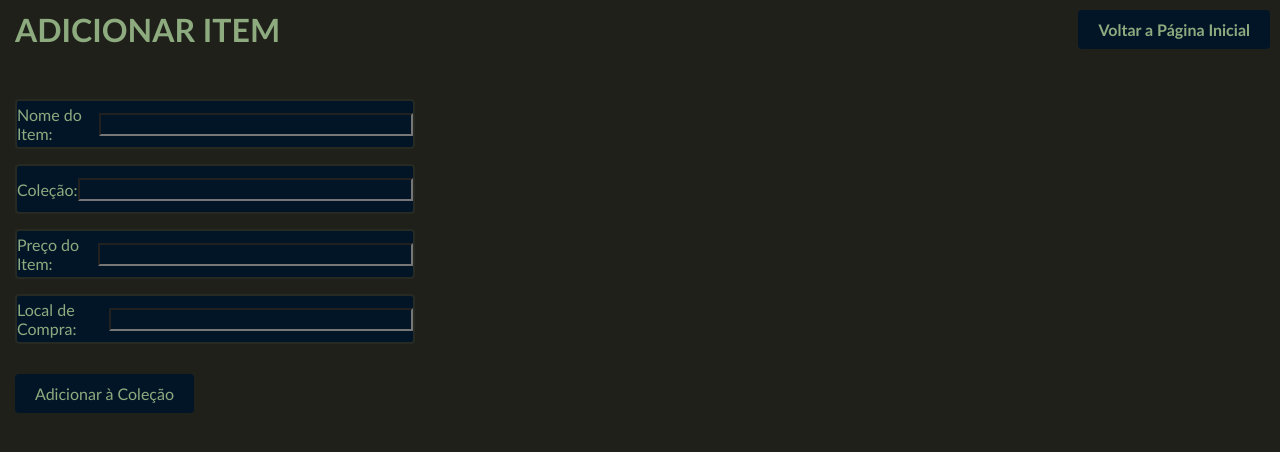
After one commit to joaomiranda1220911/SINF1_2024-G03, a PHP site: page /pag_adicionar-item.html in a window 1280 px wide. The commit adds this page. Shown: the top 452 px of the page. Run offline with PHP 8.4, Linux system fonts and the light colour scheme.

Commit message:
Criação de pag_adiciona-item.html

```diff
--- a/home_page.html
+++ b/home_page.html
@@ -89,7 +89,7 @@
             </div>
 
             <div class="menu-adicionar-item-coleção">
-                <button><h3><a href="pag_adicionar-item"> Adicionar item </a></h3></button>
+                <button><h3><a href="pag_adicionar-item.html"> Adicionar item </a></h3></button>
             </div>
 
         </div>
--- /dev/null
+++ b/pag_adicionar-item.html
@@ -0,0 +1,48 @@
+<!DOCTYPE html>
+<html lang="pt">
+<head>
+    <meta charset="UTF-8">
+    <meta name="viewport" content="width=device-width, initial-scale=1.0">
+    <title>CollectWorld - Adicionar Item</title>
+    <link rel="stylesheet" href="style.css">
+    <link rel="icon" href="./imagens/favicon.ico" type="image/x-icon">
+    <link rel="shortcut icon" href="./imagens/favicon.ico" type="image/x-icon">
+</head>
+<body>
+    <div class="adicionar_item_titulo">
+        <h1>ADICIONAR ITEM</h1>
+    </div>
+
+    <button class="home-page_btn">
+        <h4><a href="home_page.html">Voltar a Página Inicial</h4></a>
+    </button>
+
+    <form action="processar_dados.php" method="post">
+
+        <div class="form_nome-item">
+            <label for="item">Nome do Item:</label>
+            <input type="text" id="nome_item" name="nome_item" required>
+        </div>
+
+        <div class="form_colecao-item">
+            <label for="item">Coleção:</label>
+            <input type="text" id="colecao_item" name="colecao_item" required>
+        </div>
+
+        <div class="form_preco-item">
+            <label for="item">Preço do Item:</label>
+            <input type="text" id="preco_item" name="preco_item" required>
+        </div>
+
+        <div class="form_local-compra">
+            <label for="item">Local de Compra:</label>
+            <input type="text" id="local_item" name="local_item" required>
+        </div>
+
+        <div class="submit_btn">
+            <button type="submit">Adicionar à Coleção</button>
+        </div>
+    </form>
+
+</body>
+</html>
--- a/style.css
+++ b/style.css
@@ -1,3 +1,5 @@
+/* ---------- HOME PAGE ---------- */
+
 *{
   padding: 0;
   margin: 0;
@@ -430,3 +432,138 @@ nav{
 .menu-adicionar-item-coleção a:hover{
     background-color: #0B2030;
 }
+
+/* ---------- pag_adicionar-item ---------- */
+
+.form_nome-item {
+    border: #8DAB7F;
+    border: 2px solid #272A22;
+    flex: 1;
+    display: flex;
+    align-items: center;
+    background-color: #021527;
+    color: #8DAB7F;
+    max-width: 400px;
+    border-radius: 4px;
+    margin-left: 15px;
+    height: 50px;
+}
+
+.form_preco-item {
+    border: #8DAB7F;
+    border: 2px solid #272A22;
+    flex: 1;
+    display: flex;
+    align-items: center;
+    background-color: #021527;
+    color: #8DAB7F;
+    max-width: 400px;
+    border-radius: 4px;
+    margin-left: 15px;
+    margin-top: 15px;
+    height: 50px;
+}
+
+.form_local-compra{
+    border: #8DAB7F;
+    border: 2px solid #272A22;
+    flex: 1;
+    display: flex;
+    align-items: center;
+    background-color: #021527;
+    color: #8DAB7F;
+    max-width: 400px;
+    border-radius: 4px;
+    margin-left: 15px;
+    margin-top: 15px;
+    height: 50px;
+}
+
+.form_colecao-item{
+    border: #8DAB7F;
+    border: 2px solid #272A22;
+    flex: 1;
+    display: flex;
+    align-items: center;
+    background-color: #021527;
+    color: #8DAB7F;
+    max-width: 400px;
+    border-radius: 4px;
+    margin-left: 15px;
+    margin-top: 15px;
+    height: 50px;
+}
+
+.adicionar_item_titulo{
+    display: flex;
+    margin-left: 15px;
+    margin-bottom: 50px;
+    margin-top: 10px;
+}
+
+.form_nome-item input {
+    width: 100%;
+    background-color: #021527;
+    color: #8DAB7F;
+    font-size: 16px;
+    align-items: left;
+}
+
+.form_preco-item input {
+    width: 100%;
+    background-color: #021527;
+    color: #8DAB7F;
+    font-size: 16px;
+    align-items: left;
+}
+
+.form_local-compra input {
+    width: 100%;
+    background-color: #021527;
+    color: #8DAB7F;
+    font-size: 16px;
+    align-items: left;
+}
+
+.form_colecao-item input{
+    width: 100%;
+    background-color: #021527;
+    color: #8DAB7F;
+    font-size: 16px;
+    align-items: left;
+}
+
+.submit_btn button {
+    background-color: #021527;
+    border: none;
+    color: #8DAB7F;
+    padding: 10px 20px;
+    font-size: 16px;
+    border-radius: 4px;
+    cursor: pointer;
+    transition: background-color 0.3s ease;
+    margin-left: 15px;
+    margin-top: 30px;
+}
+
+.submit_btn button:hover {
+    background-color: #05192A;
+}
+
+.home-page_btn {
+    background-color: #021527;
+    border: none;
+    color: #8DAB7F;
+    padding: 10px 20px;
+    font-size: 16px;
+    border-radius: 4px;
+    cursor: pointer;
+    transition: background-color 0.3s ease;
+    position: absolute;
+    top: 10px;
+    right: 10px;
+}
+
+.home-page_btn button:hover {
+    background-color: #05192A;
+}
```
